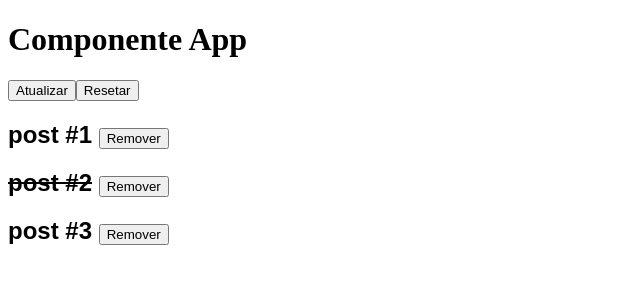
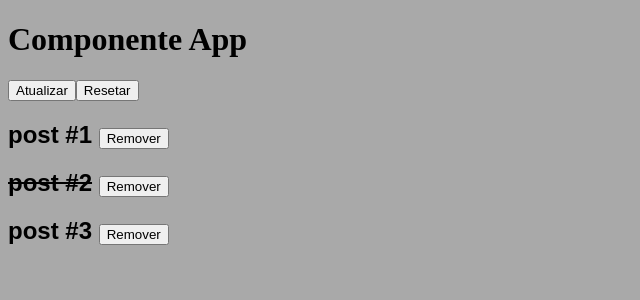
Before and after one commit to RuntimeRod/JStack, a React app in the folder React/01-Fundamentos/: page / in a window 1280 px wide. Shown: the top 300 px of the page, without its empty margins (0-640 px from the left). Built offline with nearby package versions, Linux system fonts and the light colour scheme.

Commit message:
Trabalhando com arquivos css

```diff
--- a/React/01-Fundamentos/package.json
+++ b/React/01-Fundamentos/package.json
@@ -5,7 +5,9 @@
     "@babel/preset-react": "^7.28.5",
     "babel-loader": "^10.0.0",
     "clean-webpack-plugin": "^4.0.0",
+    "css-loader": "^7.1.4",
     "html-webpack-plugin": "^5.6.6",
+    "style-loader": "^4.0.0",
     "webpack": "^5.105.2",
     "webpack-cli": "^6.0.1",
     "webpack-dev-server": "^5.2.3"
--- a/React/01-Fundamentos/src/index.jsx
+++ b/React/01-Fundamentos/src/index.jsx
@@ -1,6 +1,7 @@
 import React from "react";
 import ReactDOM from "react-dom/client";
 import App from "./App";
+import "./style/index.css";
 
 //ReactDOM.render(<h1>Ola mundo</h1>, document.getElementById("root"));
 //Antigo
--- /dev/null
+++ b/React/01-Fundamentos/src/style/index.css
@@ -0,0 +1,3 @@
+body{
+    background-color: darkgray;
+}
--- a/React/01-Fundamentos/webpack.config.js
+++ b/React/01-Fundamentos/webpack.config.js
@@ -34,6 +34,12 @@ module.exports = {
         exclude: /node_modules/,
         use: "babel-loader",
       },
+      {
+        test: /\.css?/,
+        exclude: /node_modules/,
+        //Nessa ordem sytle-loader primeiro
+        use: ["style-loader", "css-loader" ],
+      },
     ],
   },
 
```
Also changed, not shown: 1 other file (tests, documents, lock files or other folders).
